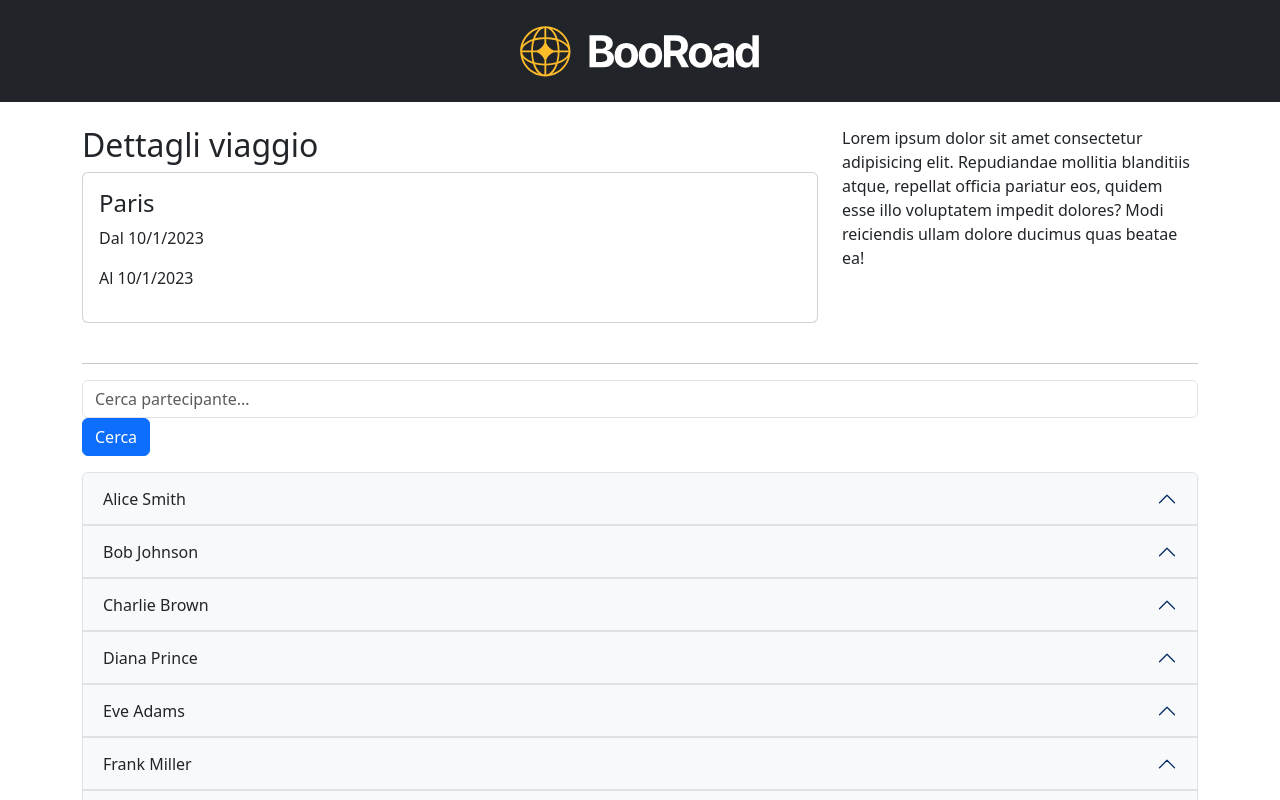
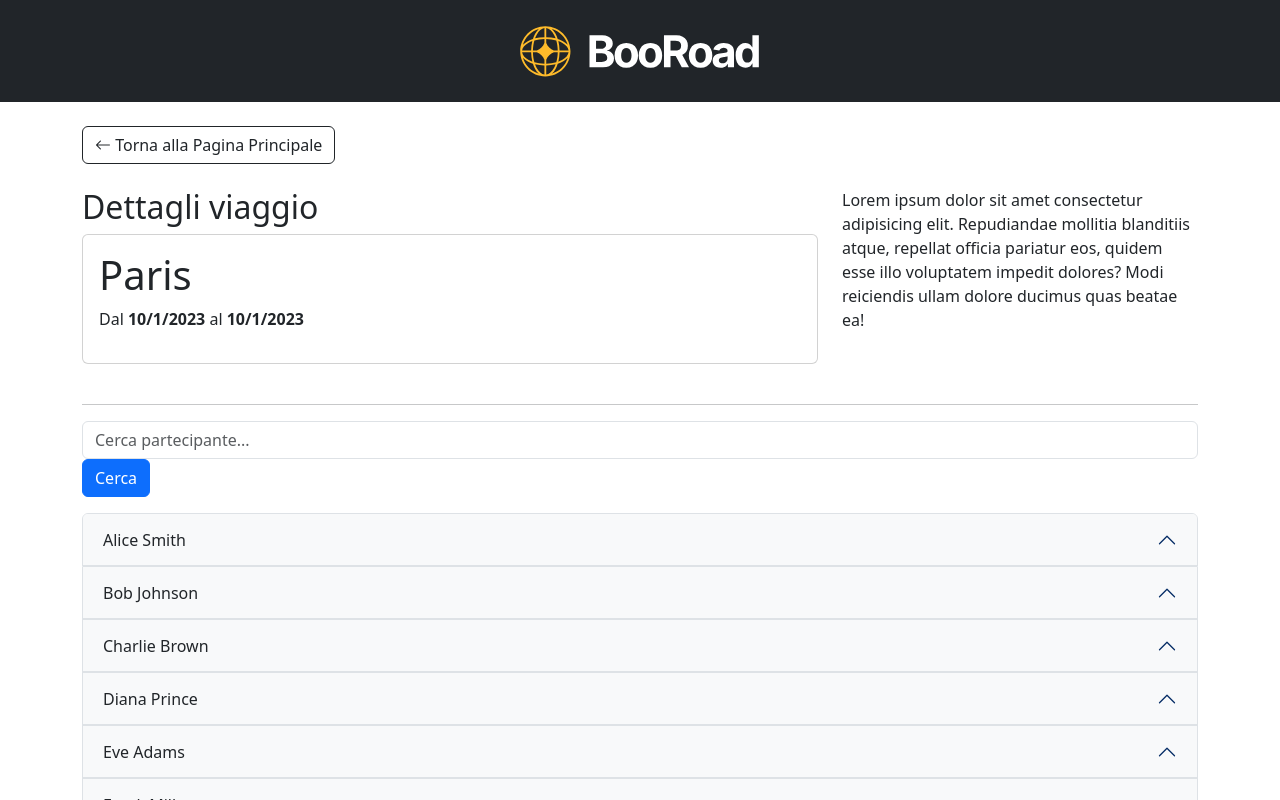
Before and after one commit to Leonardo-Mocchi/sst3-gruppo-4, a React (Vite) app: page /1 in a window 1280 px wide. Shown: the top 800 px of the page. Built offline with nearby package versions, Linux system fonts and the light colour scheme.

Commit message:
Refactor Header component by removing unused SiteMap and NavLink imports; enhance SingleTravel component with a back button and improved layout for travel details

```diff
--- a/src/components/Header.jsx
+++ b/src/components/Header.jsx
@@ -1,34 +1,10 @@
-import { NavLink } from "react-router-dom"
-
 export default function Header() {
-
-    const SiteMap = [
-        {
-            id: 1,
-            path: "/",
-            text: 'Torna alla pagina principale'
-        }
-    ]
 
     return (
         <header className="bg-dark text-center py-2">
-            {/* <div className="d-flex justify-content-between container"> */}
             <a className="navbar-brand" href="/">
-                <img src="/imgs/logoipsum-custom-logo.svg" alt="logo"/>
+                <img src="/imgs/logoipsum-custom-logo.svg" alt="logo" />
             </a>
-
-            {/* {SiteMap.map((item) => (
-                    <NavLink
-                        to={item.path}
-                        key={item.id}
-                        className={({ isActive }) =>
-                            `nav-link m-1 btn text-light border ${isActive ? "d-none" : "btn-outline-light"}`
-                        }
-                    >
-                        {item.text}
-                    </NavLink>
-                ))}
-            </div> */}
         </header>
     )
 }
--- a/src/pages/SingleTravel.jsx
+++ b/src/pages/SingleTravel.jsx
@@ -1,12 +1,11 @@
 import { useState } from 'react'
-import { useParams } from "react-router-dom";
+import { Link, useParams } from "react-router-dom";
+import { useNavigate } from 'react-router-dom';
 import travels from "../data/db_travels";
 
 export default function SingleTravel() {
   const { id } = useParams();
-
   const travel = travels.find((travel) => travel.id === Number(id));
-
   const [searchTerm, setSearchTerm] = useState(""); // Input value
   const [filteredParticipants, setFilteredParticipants] = useState(travel.partecipants); // Filtered participants
 
@@ -23,15 +22,21 @@ export default function SingleTravel() {
   return (
     <>
       <div className="container">
+
+        <Link to={"/"} className='text-decoration-none text-dark '>
+          <button className='btn btn-outline-dark mt-4'> <i class="bi bi-arrow-left"> </i> Torna alla Pagina Principale </button>
+        </Link>
+
         <div className="row d-flex py-4">
           <div className="col-12 col-md-8">
             <h2>Dettagli viaggio</h2>
             <div className="card p-3">
               <div className="card-top">
-                <h4>{travel.destination}</h4>
+                <h1>{travel.destination}</h1>
                 <div className="card-body p-0">
-                  <p>Dal {new Date(travel.start_trip).toLocaleDateString()}</p>
-                  <p>Al {new Date(travel.start_trip).toLocaleDateString()}</p>
+                  <p>
+                    Dal <strong>{new Date(travel.start_trip).toLocaleDateString()} </strong> al <strong>{new Date(travel.start_trip).toLocaleDateString()}</strong>
+                  </p>
                 </div>
               </div>
             </div>
```
